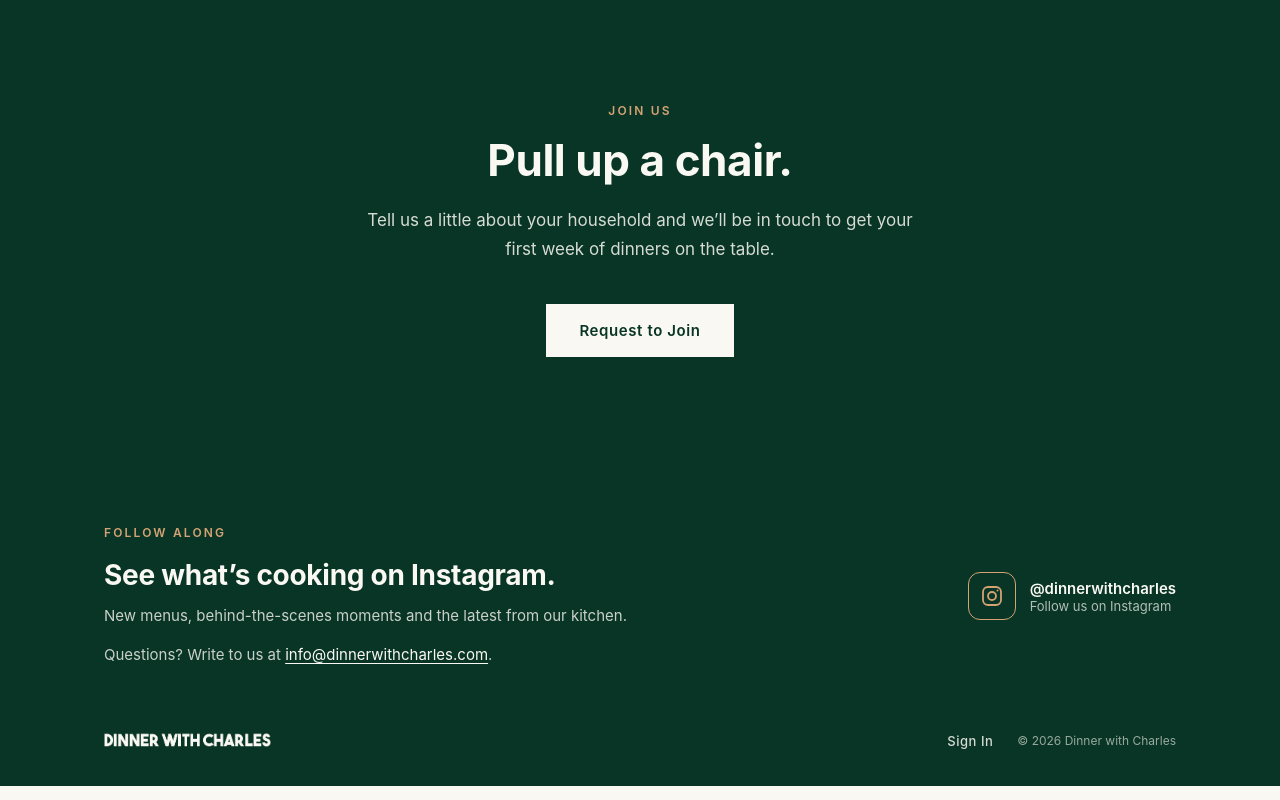
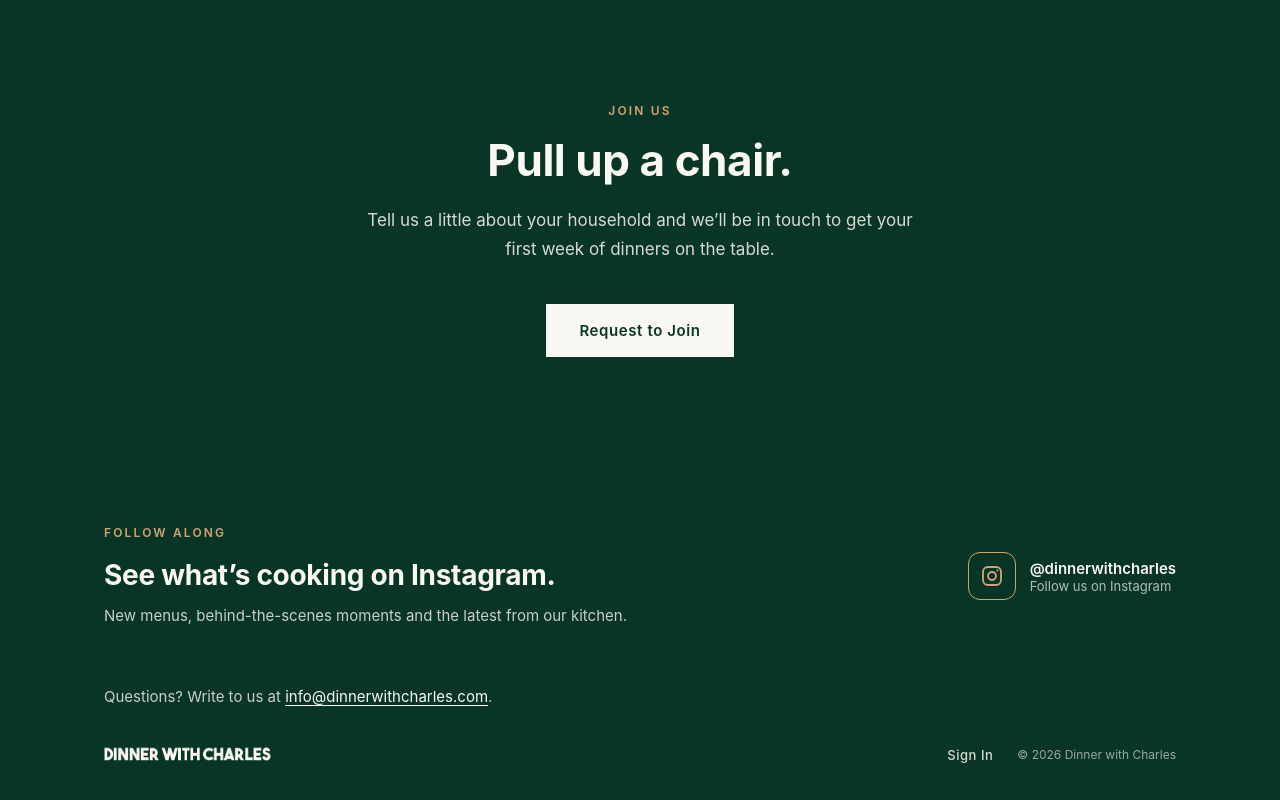
Before and after one commit to odonnellandrea/dinnerwithcharles, a React (Vite) app: page / in a window 1280 px wide. Shown: the part 5773-6573 px from the top of the page. Built offline with nearby package versions, Linux system fonts and the light colour scheme; no server answers.

Commit message:
Homepage footer: contact email sits below the Instagram block
Co-Authored-By: Claude Fable 5.1 <noreply@anthropic.com>
Claude-Session: https://claude.ai/code/session_01DQuaJtLVWZY1FNstb3W5jC

```diff
--- a/src/components/LandingPage.jsx
+++ b/src/components/LandingPage.jsx
@@ -196,7 +196,6 @@ export default function LandingPage({ onSignIn, onJoin }) {
             <p className="landing-eyebrow">Follow along</p>
             <h3>See what’s cooking on Instagram.</h3>
             <p>New menus, behind-the-scenes moments and the latest from our kitchen.</p>
-            <p className="landing-contact">Questions? Write to us at <a href="mailto:info@dinnerwithcharles.com">info@dinnerwithcharles.com</a>.</p>
           </div>
           <a className="landing-ig" href={INSTAGRAM_URL} target="_blank" rel="noopener noreferrer" aria-label="Follow @dinnerwithcharles on Instagram">
             <span className="landing-ig-tile" aria-hidden="true">
@@ -207,6 +206,9 @@ export default function LandingPage({ onSignIn, onJoin }) {
               <small>Follow us on Instagram</small>
             </span>
           </a>
+        </div>
+        <div className="landing-wrap">
+          <p className="landing-contact">Questions? Write to us at <a href="mailto:info@dinnerwithcharles.com">info@dinnerwithcharles.com</a>.</p>
         </div>
         <div className="landing-wrap landing-footer-bottom">
           <a href="/" className="landing-logo" aria-label="Dinner with Charles home"><img src="/Cream Horizontal Logo.png" alt="Dinner with Charles" /></a>
--- a/src/styles/landing.css
+++ b/src/styles/landing.css
@@ -217,7 +217,7 @@
   align-items: center;
   justify-content: space-between;
   gap: 20px;
-  padding-top: 8px;
+  padding-top: 0;
   padding-bottom: 36px;
 }
 .landing-footer img { height: 18px; width: auto; display: block; }
@@ -289,7 +289,7 @@
   .landing-follow { padding-top: 48px; padding-bottom: 48px; }
 }
 
-.landing-contact { margin-top: 14px !important; }
+.landing-contact { margin: 0; padding: 0 0 36px; color: rgba(250,248,243,0.8); font-size: 15px; line-height: 1.7; }
 .landing-contact a { color: var(--cream); text-decoration: underline; text-underline-offset: 3px; }
 .landing-about img.landing-about-img--family { object-position: center 38%; }
 @media (max-width: 900px) {
```
